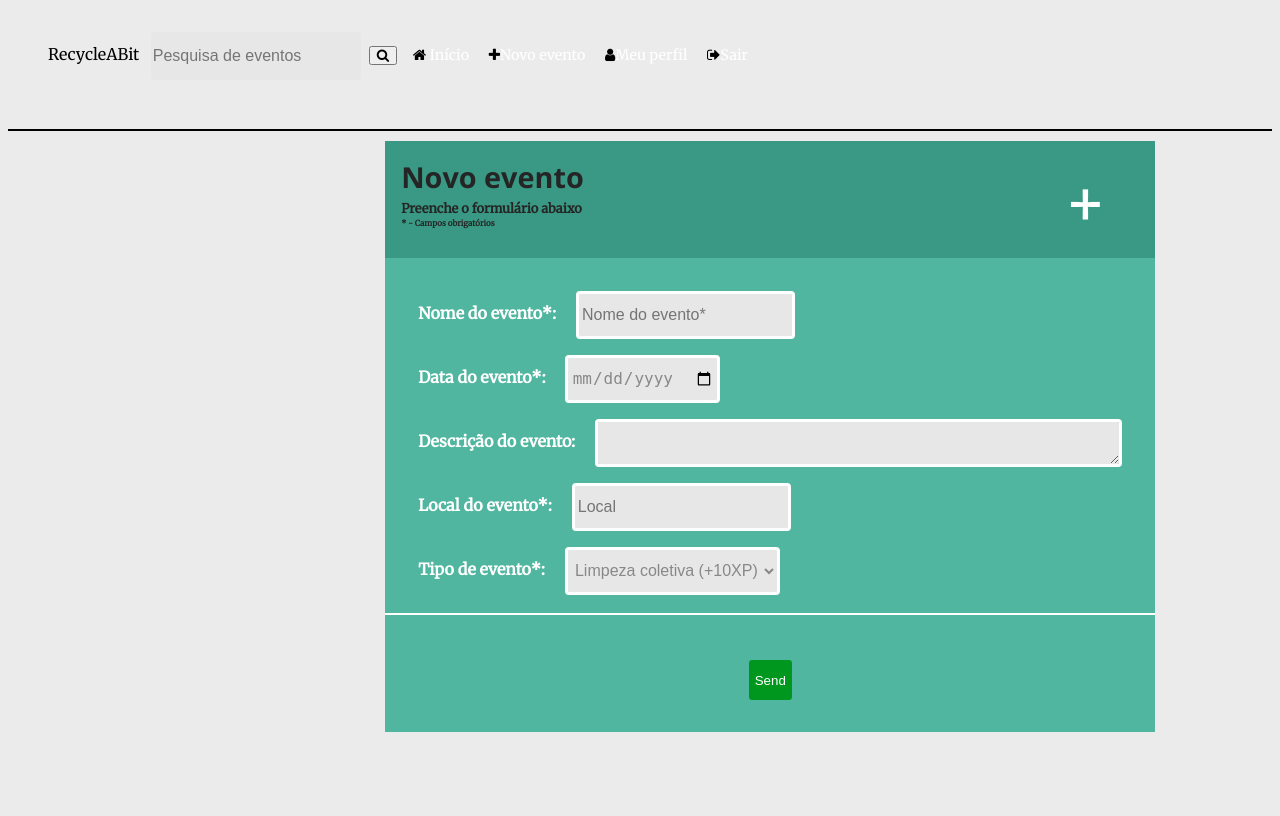
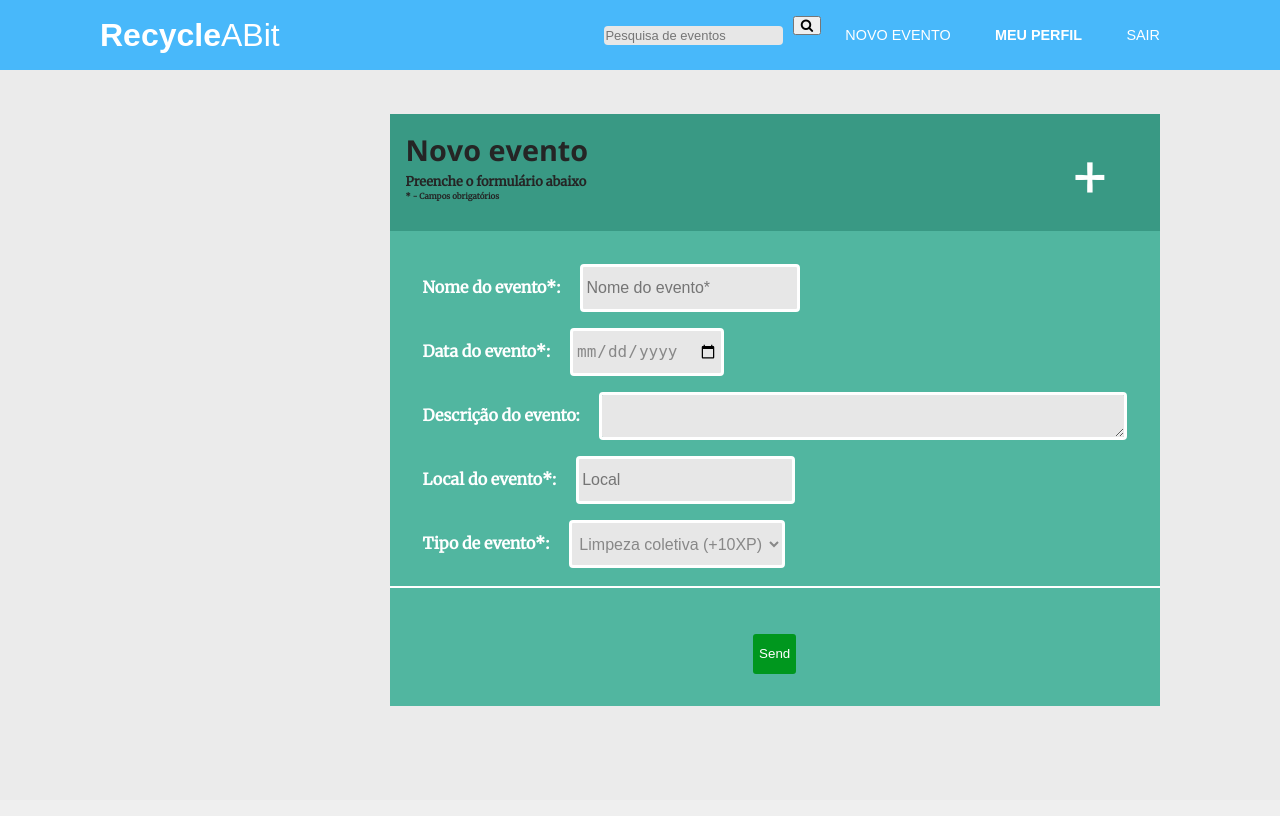
Before and after one commit to paulomaia20/Projecto-ESIN, a PHP site: page /create_event.html in a window 1280 px wide. After the commit the page ends 706 px from the top, so only its background shows below. Run offline with PHP 8.4, Linux system fonts and the light colour scheme.

Commit message:
HomePage (padding)

```diff
--- a/create_event.html
+++ b/create_event.html
@@ -4,6 +4,7 @@
     <title>RecycleABit - Profile</title>
     <link rel="stylesheet" href="css/style.css">
     <link rel="stylesheet" href="css/form.css">
+    <link rel="stylesheet" href="css/navbar.css">
 
     <link href="https://fonts.googleapis.com/css?family=Merriweather" rel="stylesheet" type='text/css'>
     <link href='http://fonts.googleapis.com/css?family=Open+Sans:400,300,700' rel='stylesheet' type='text/css'>
@@ -18,16 +19,18 @@
 
             <header class="header-container">
                     <!-- Header content -->
-            <div class="navbar">
+                    <div class="main-navbar">
+                            <a class="navbar-brand" href="#"><b>Recycle</b>ABit</a>
                                 <ul>
-                    <span class="logo">RecycleABit</span>
 
-                    <li><input type="text" placeholder="Pesquisa de eventos">
-                        <button type="submit"><i class="fa fa-search"></i></button></li>
-                    <li><i class="fa fa-home"></i> <a href="#" title="Home">Início</a></li>
-                    <li><i class="fa fa-plus"></i><a href="#" title="New event">Novo evento</a></li>
-                    <li><i class="fa fa-user"></i><a href="#" class="active" title="My profile">Meu perfil</a></li>
-                    <li><i class="fa fa-sign-out"></i><a href="#" title="Log out">Sair</a></li>
+                            <li>
+                            <input type="text" placeholder="Pesquisa de eventos">
+                            <button type="submit"><i class="fa fa-search"></i></button>
+                            </li>
+
+                            <li><a href="#" title="New event">Novo evento</a></li>
+                            <li><a href="#" class="active" title="My profile">Meu perfil</a></li>
+                            <li><a href="#" title="Log out">Sair</a></li>
                                 </ul>
                     </div>
                 </header>
--- a/css/navbar.css
+++ b/css/navbar.css
@@ -1,11 +1,12 @@
 /* ==================== NAV BAR =============== */
 
 .main-navbar{
-	width:100%;
+	width: 100%;
 	height: 70px;
 	background-color:#48B8FA;
 	position:sticky;
 	top: 0;
+	z-index: 999;
 }
 
 .main-navbar ul{
@@ -16,10 +17,30 @@
     padding-left: 0;
 }
 
+.main-navbar ul li:first-child input[type="text"] {
+	height: 1.5em;
+    margin-top: 0em;
+	padding-top: 0.2em;
+	margin-top:2em;
+	background: rgb(231, 231, 231);
+	font-size: 0.9em;
+    color: rgb(255, 255, 255);
+    -moz-border-radius: 4px; -webkit-border-radius: 4px; border-radius: 4px;
+    -moz-box-shadow: none; -webkit-box-shadow: none; box-shadow: none;
+    -o-transition: all .3s; -moz-transition: all .3s; -webkit-transition: all .3s; -ms-transition: all .3s; transition: all .3s;
+}
+
+.main-navbar ul li:first-child input[type="text"]:focus {
+	outline: 0;
+	background: #fff;
+    border: 3px solid #fff;
+    -moz-box-shadow: none; -webkit-box-shadow: none; box-shadow: none;
+}
+
 .main-navbar ul li{
     list-style: none;
     padding-left: 0.3em;
-    padding-right: 0.3em;
+    padding-right: 0em;
 }
 
 .main-navbar ul li a{
@@ -30,11 +51,6 @@
 	font-family: 'Montserrat', sans-serif;
 	color:white;
 	line-height: 70px;
-}
-
-.main-navbar input[ type="text"]
-{
-    margin-top:2em;
 }
 
 .navbar-brand {
--- a/css/style.css
+++ b/css/style.css
@@ -6,6 +6,7 @@
     grid-template-rows: auto; */
     font-family: 'Merriweather', serif;
     background-color: #ebebeb;
+    margin: 0;
 }
 
 /* Grid info start */
@@ -26,10 +27,10 @@
   }
 
   .header-container {
+
     grid-area: header;
-    display: inline-block;
-    border-bottom: 2px solid black;
     padding: 0;
+
     margin: 0;
   }
 
--- a/index.html
+++ b/index.html
@@ -13,10 +13,8 @@
 
 <body>
 
-
-        <header class="header-container">
+      <header class="header-container">
             <!-- Header content -->
-
             <div class="main-navbar">
                     <a class="navbar-brand" href="#"><b>Recycle</b>ABit</a>
                         <ul>
@@ -31,8 +29,8 @@
                     <li><a href="#" title="Log out">Sair</a></li>
                         </ul>
             </div>
+        </header>
 
-        </header>
         <div class="container">
 
         <nav id="user_info">
```
Lines whose indentation alone changed are shown as unchanged.
